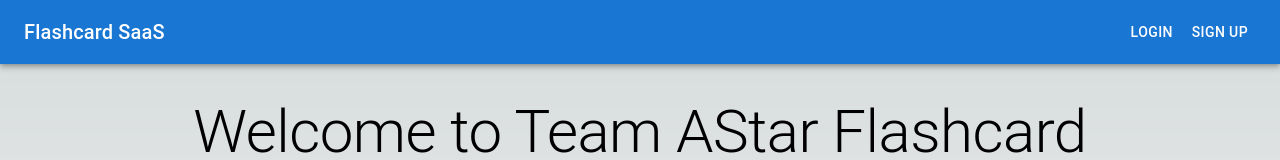
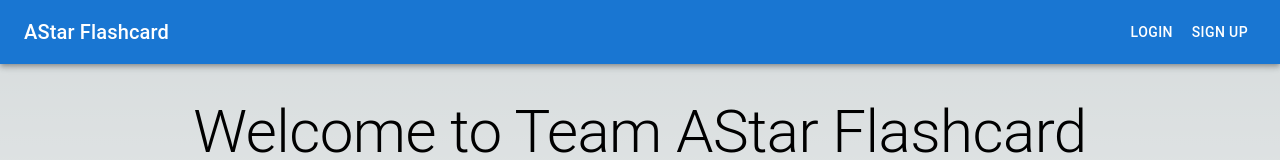
Before and after one commit to Shoheicode/Project-4-AI-Flashcards, a Next.js app: page / in a window 1280 px wide. Shown: the top 160 px of the page. Built offline with nearby package versions, Linux system fonts and the light colour scheme; no server answers.

Commit message:
updated title

```diff
--- a/app/flashcards/page.js
+++ b/app/flashcards/page.js
@@ -18,12 +18,14 @@ import { collection, doc, getDoc, setDoc, addDoc } from 'firebase/firestore';
 import { useRouter } from 'next/router';
 
 export default function Flashcard() {
+    //gets the user
     const { isLoaded, isSignedIn, user } = useUser()
     const [flashcards, setFlashcards] = useState([])
     const router = useRouter()
 
     useEffect(() => {
         async function getFlashcards() {
+          //If there is no user, end the function
           if (!user) return
           const docRef = doc(collection(db, 'users'), user.id)
           const docSnap = await getDoc(docRef)
--- a/app/page.js
+++ b/app/page.js
@@ -48,7 +48,7 @@ export default function Home() {
       <AppBar position="static">
         <Toolbar>
           <Typography variant="h6" style={{ flexGrow: 1 }}>
-            Flashcard SaaS
+            AStar Flashcard
           </Typography>
           <SignedOut>
             <Button color="inherit" href="/sign-in">
```
